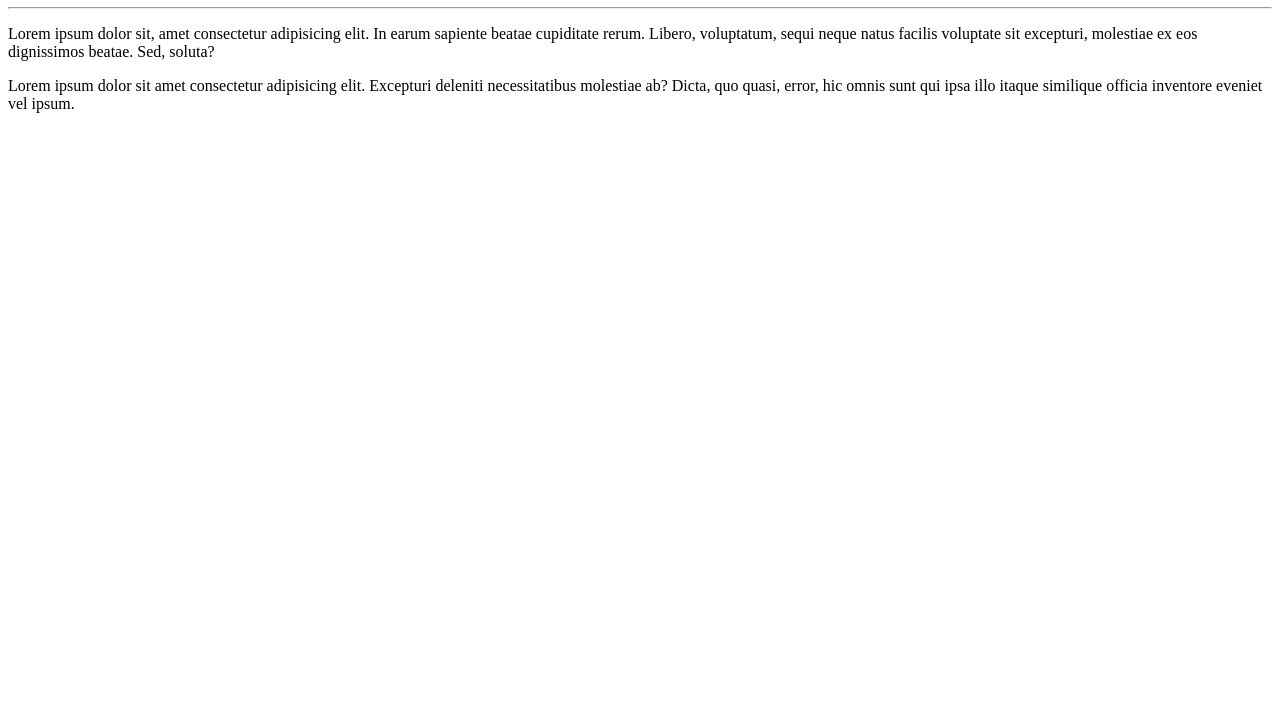
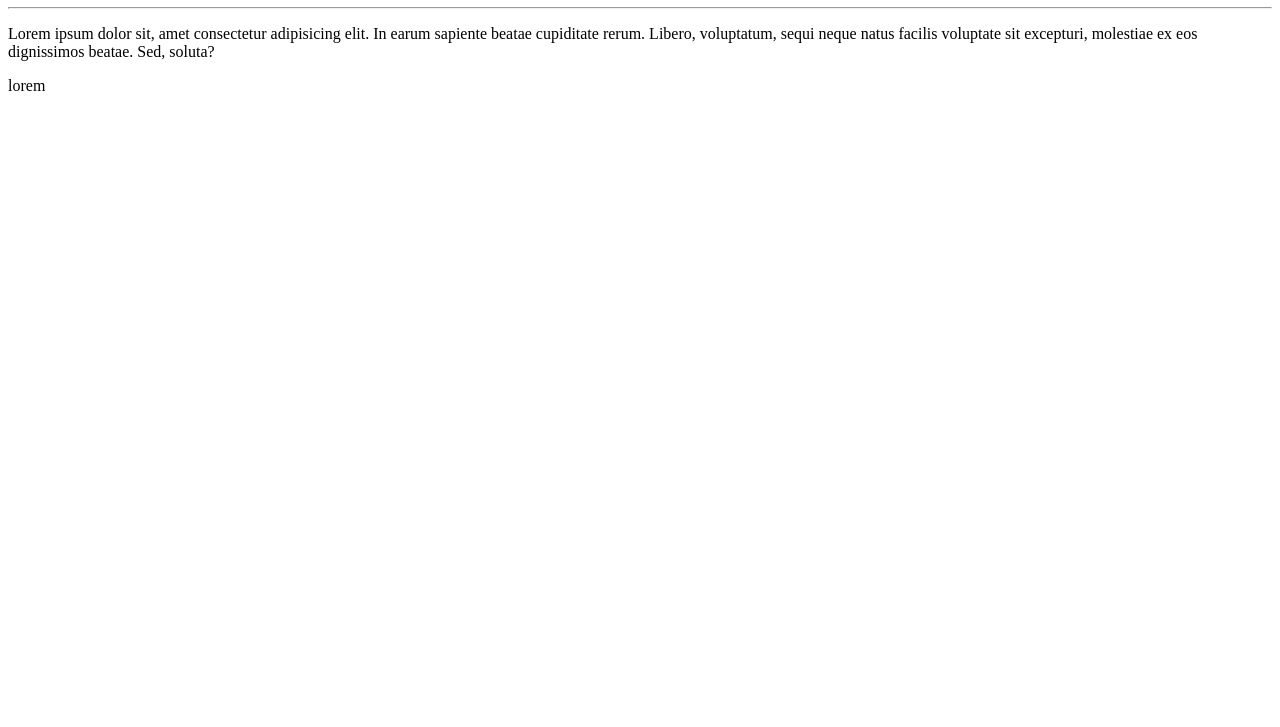
Before and after one commit to LeandroSaltori/Ola-Mundo, a plain HTML site: page Site-exemplo/index.html in a window 1280 px wide. Shown: the part 73-800 px from the top of the page. Drawn offline with Linux system fonts and the light colour scheme.

Commit message:
Update index.html

```diff
--- a/Site-exemplo/index.html
+++ b/Site-exemplo/index.html
@@ -10,6 +10,6 @@
     <h1>Olá, mundo!</h1>
     <hr>
     <p>Lorem ipsum dolor sit, amet consectetur adipisicing elit. In earum sapiente beatae cupiditate rerum. Libero, voluptatum, sequi neque natus facilis voluptate sit excepturi, molestiae ex eos dignissimos beatae. Sed, soluta?</p>
-    <p>Lorem ipsum dolor sit amet consectetur adipisicing elit. Excepturi deleniti necessitatibus molestiae ab? Dicta, quo quasi, error, hic omnis sunt qui ipsa illo itaque similique officia inventore eveniet vel ipsum.</p>
+    <p>lorem</p>
 </body>
 </html>
```
